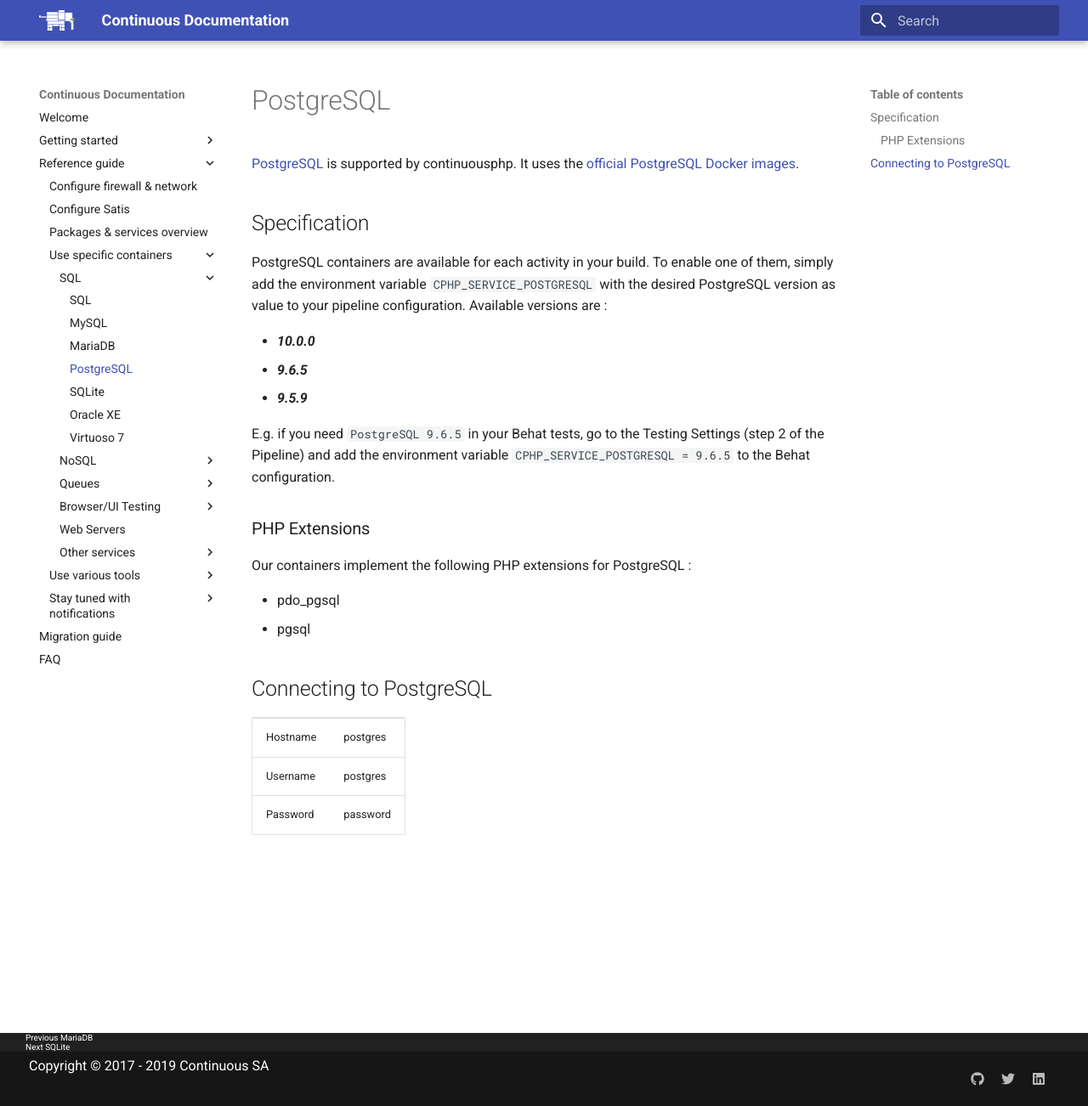
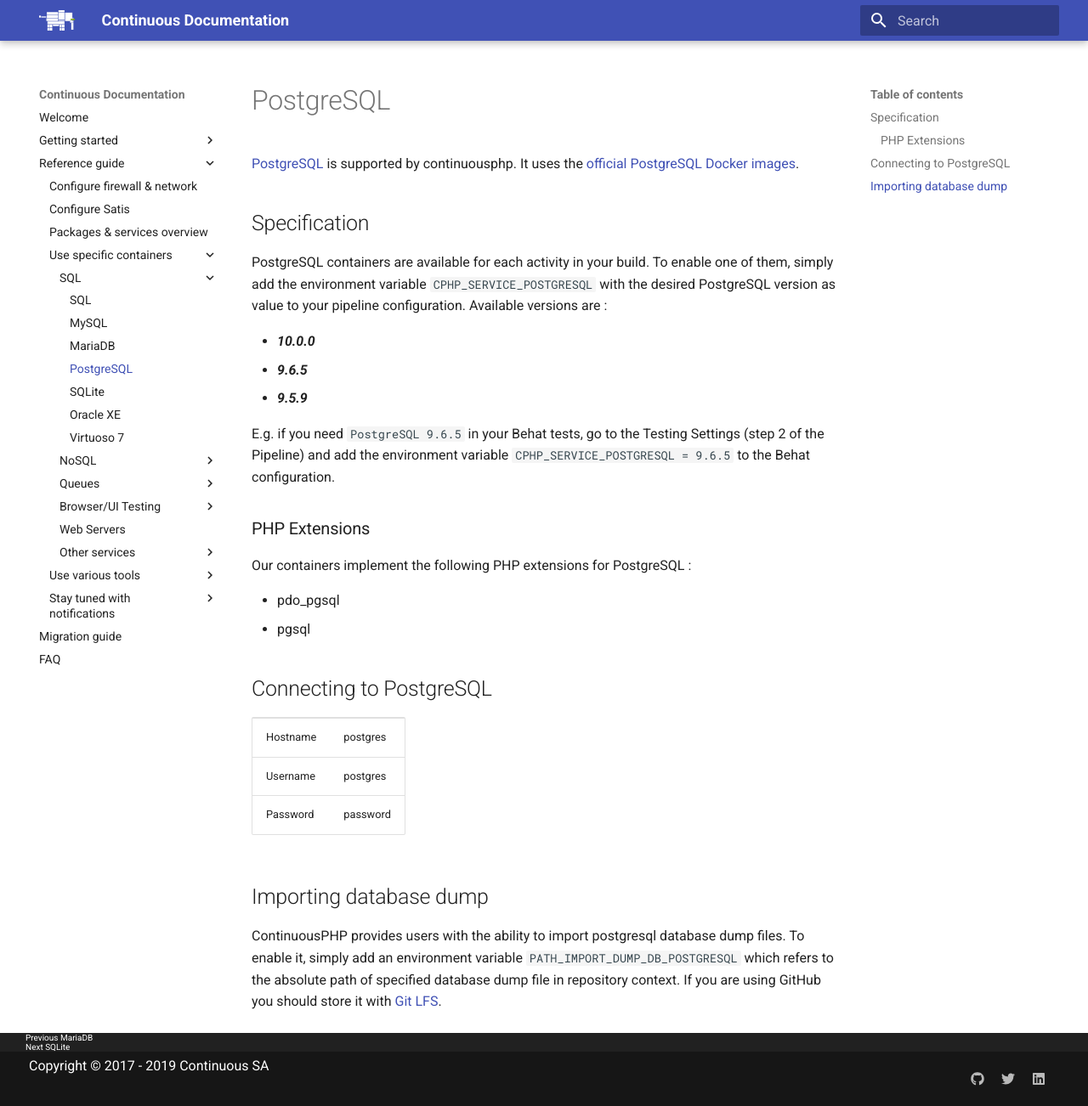
Before and after one commit to continuousphp/documentation, an MkDocs documentation site: the page built from docs/databases/postgresql.md, in a window 1280 px wide and 1302 px high. Shown: the whole window at 85% size. Built offline with MkDocs 1.6.1 and Material for MkDocs 9.7.7, drawn with Linux system fonts in a browser that asks for light colours.

Commit message:
adding import postgresql database documentation for client

```diff
--- a/docs/databases/postgresql.md
+++ b/docs/databases/postgresql.md
@@ -39,3 +39,8 @@
     <td>Password</td><td>password</td>
   </tr>
 </table>
+
+## Importing database dump
+
+ContinuousPHP provides users with the ability to import postgresql database dump files. To enable it, simply add an environment variable `PATH_IMPORT_DUMP_DB_POSTGRESQL` which refers to the absolute path of specified database dump file in repository context.
+If you are using GitHub you should store it with [Git LFS](https://git-lfs.github.com/).
```
